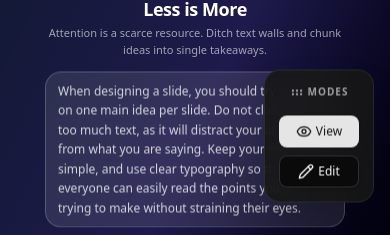
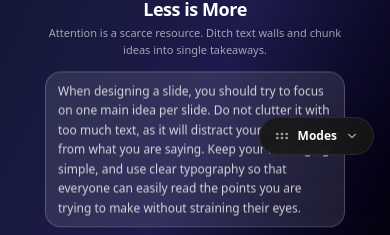
Before and after one commit to qhuydtvt/brief, a React (Vite) app: page / in a window 390 px wide. Shown: the part 286-521 px from the top of the page. Built offline with nearby package versions, Linux system fonts and the light colour scheme.

Commit message:
fix: optimize Modes widget dragging responsiveness and add collapsible tap handling

```diff
--- a/src/pages/feed/ui/FeedPage.tsx
+++ b/src/pages/feed/ui/FeedPage.tsx
@@ -1,5 +1,5 @@
 import { useState, useRef, useEffect } from "react";
-import { DndContext, type DragEndEvent } from "@dnd-kit/core";
+import { DndContext, PointerSensor, useSensor, useSensors, type DragEndEvent } from "@dnd-kit/core";
 import { Header } from "~/widgets/header";
 import { MobileSimulatorFeed } from "~/widgets/mobile-simulator-feed";
 import { DraggableModesWidget } from "~/widgets/draggable-modes-widget";
@@ -12,6 +12,15 @@ import type { SlideItem } from "~/entities/slide";
 export function FeedPage() {
   // Mode state: view vs edit
   const [mode, setMode] = useState<"view" | "edit">("view");
+
+  // Dnd Sensors configuration for instant response and smooth tap detection
+  const sensors = useSensors(
+    useSensor(PointerSensor, {
+      activationConstraint: {
+        distance: 5,
+      },
+    })
+  );
 
   // Header visibility state (hidden by default, shown during scroll)
   const [headerVisible, setHeaderVisible] = useState(false);
@@ -95,7 +104,7 @@ export function FeedPage() {
   const currentSlides = mode === "view" ? staticSlides : dynamicSlides;
 
   return (
-    <DndContext onDragEnd={handleDragEnd}>
+    <DndContext sensors={sensors} onDragEnd={handleDragEnd}>
       <PortraitLockOverlay />
       <div className="h-dvh w-full bg-background text-foreground transition-colors duration-300 font-sans relative overflow-hidden">
 
--- a/src/widgets/draggable-modes-widget/ui/DraggableModesWidget.tsx
+++ b/src/widgets/draggable-modes-widget/ui/DraggableModesWidget.tsx
@@ -1,6 +1,7 @@
-import type { ReactNode } from "react";
+import { useState, useRef, useEffect } from "react";
+import type { ReactNode, MouseEvent } from "react";
 import { useDraggable } from "@dnd-kit/core";
-import { GripHorizontal } from "lucide-react";
+import { GripHorizontal, ChevronDown, ChevronUp } from "lucide-react";
 
 interface DraggableModesWidgetProps {
   coordinates: { x: number; y: number };
@@ -8,27 +9,92 @@ interface DraggableModesWidgetProps {
 }
 
 export function DraggableModesWidget({ coordinates, modeSwitcherSlot }: DraggableModesWidgetProps) {
-  const { attributes, listeners, setNodeRef, transform } = useDraggable({
+  const [isExpanded, setIsExpanded] = useState(false);
+  const widgetRef = useRef<HTMLDivElement | null>(null);
+  const wasDraggingRef = useRef(false);
+
+  const { attributes, listeners, setNodeRef, transform, isDragging } = useDraggable({
     id: "modes-widget",
   });
 
-  const style = {
+  useEffect(() => {
+    if (isDragging) {
+      wasDraggingRef.current = true;
+    }
+  }, [isDragging]);
+
+  const setCombinedRef = (node: HTMLDivElement | null) => {
+    setNodeRef(node);
+    widgetRef.current = node;
+  };
+
+  const style: React.CSSProperties = {
     transform: `translate3d(${coordinates.x + (transform?.x || 0)}px, ${coordinates.y + (transform?.y || 0)}px, 0)`,
+    willChange: isDragging ? "transform" : "auto",
+  };
+
+  useEffect(() => {
+    if (!isExpanded) return;
+
+    const handleClickOutside = (event: Event) => {
+      if (widgetRef.current && !widgetRef.current.contains(event.target as Node)) {
+        setIsExpanded(false);
+      }
+    };
+
+    document.addEventListener("mousedown", handleClickOutside);
+    document.addEventListener("touchstart", handleClickOutside);
+
+    return () => {
+      document.removeEventListener("mousedown", handleClickOutside);
+      document.removeEventListener("touchstart", handleClickOutside);
+    };
+  }, [isExpanded]);
+
+  const handleClick = (e: MouseEvent) => {
+    if (wasDraggingRef.current) {
+      wasDraggingRef.current = false;
+      return;
+    }
+
+    // Do not toggle if clicking an interactive button inside when expanded
+    const target = e.target as HTMLElement;
+    if (isExpanded && target.closest("button") && !target.closest(".widget-header-handle")) {
+      return;
+    }
+
+    setIsExpanded((prev) => !prev);
   };
 
   return (
     <div
-      ref={setNodeRef}
+      ref={setCombinedRef}
       style={style}
+      {...attributes}
       {...listeners}
-      {...attributes}
-      className="fixed right-4 top-1/2 -translate-y-1/2 flex flex-col items-center gap-y-3 z-50 bg-card/90 backdrop-blur-md p-3.5 rounded-2xl border border-border/80 shadow-2xl select-none touch-none cursor-grab active:cursor-grabbing hover:border-primary/50 transition-colors"
+      onClick={handleClick}
+      className={`fixed right-4 top-1/2 -translate-y-1/2 flex flex-col items-center z-50 bg-card/90 backdrop-blur-md border border-border/80 shadow-2xl select-none touch-none cursor-grab active:cursor-grabbing hover:border-primary/50 ${
+        isDragging
+          ? "transition-none shadow-indigo-500/20"
+          : "transition-[padding,border-radius,background-color,border-color,box-shadow] duration-200 ease-out"
+      } ${isExpanded ? "p-3.5 gap-y-3 rounded-2xl" : "px-3.5 py-2.5 rounded-full"}`}
     >
-      <div className="text-[10px] font-bold text-muted-foreground uppercase tracking-widest text-center pb-1 transition-colors flex items-center justify-center gap-x-1 w-full pointer-events-none">
-        <GripHorizontal className="h-3.5 w-3.5" />
-        Modes
-      </div>
-      {modeSwitcherSlot}
+      {!isExpanded ? (
+        <div className="flex items-center gap-x-2 text-xs font-semibold text-foreground pointer-events-none">
+          <GripHorizontal className="h-4 w-4 text-muted-foreground" />
+          <span>Modes</span>
+          <ChevronDown className="h-3.5 w-3.5 text-muted-foreground" />
+        </div>
+      ) : (
+        <>
+          <div className="widget-header-handle text-[10px] font-bold text-muted-foreground uppercase tracking-widest text-center pb-1 transition-colors flex items-center justify-center gap-x-1.5 w-full cursor-pointer hover:text-foreground">
+            <GripHorizontal className="h-3.5 w-3.5" />
+            <span>Modes</span>
+            <ChevronUp className="h-3 w-3" />
+          </div>
+          {modeSwitcherSlot}
+        </>
+      )}
     </div>
   );
 }
```
